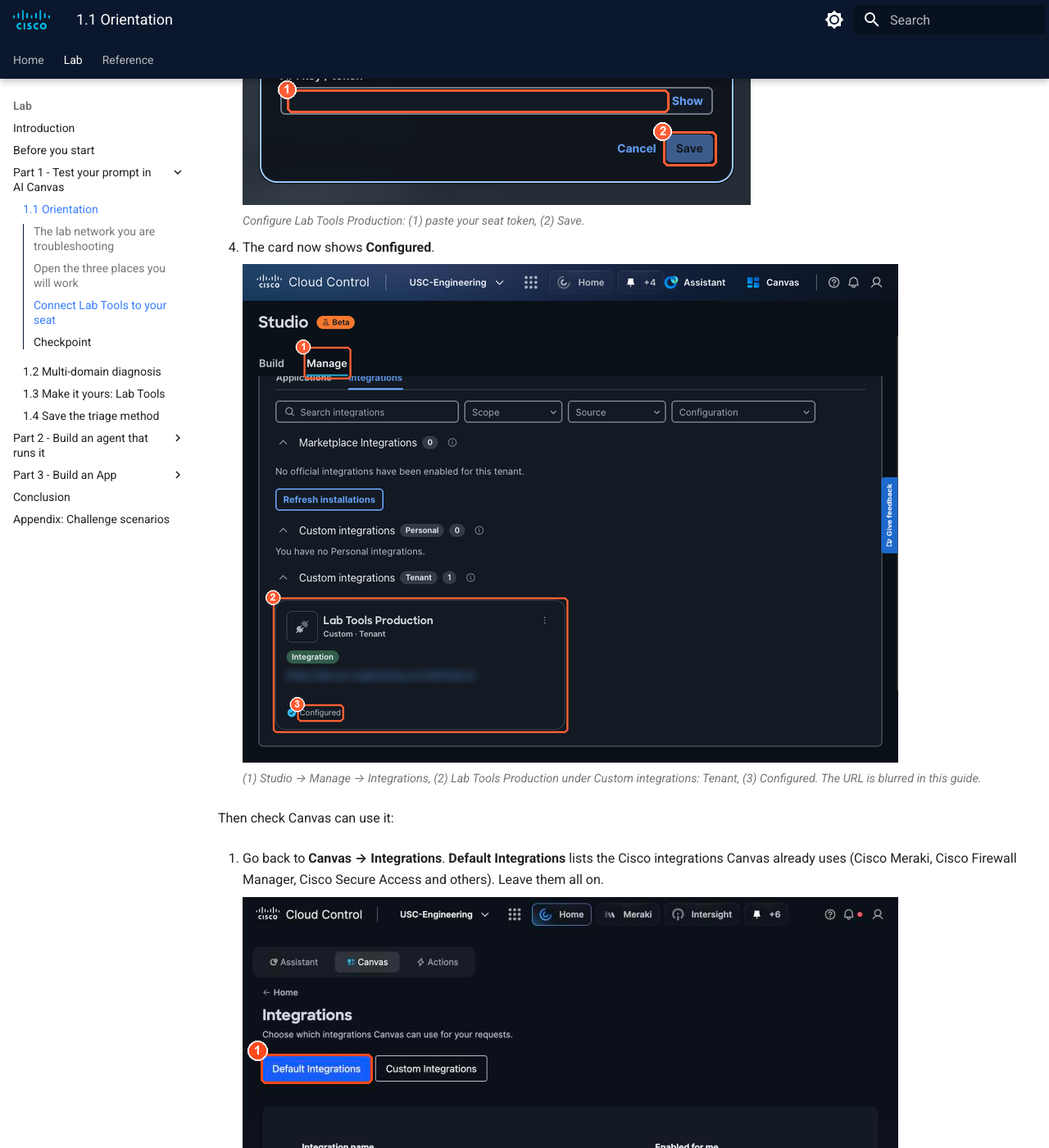
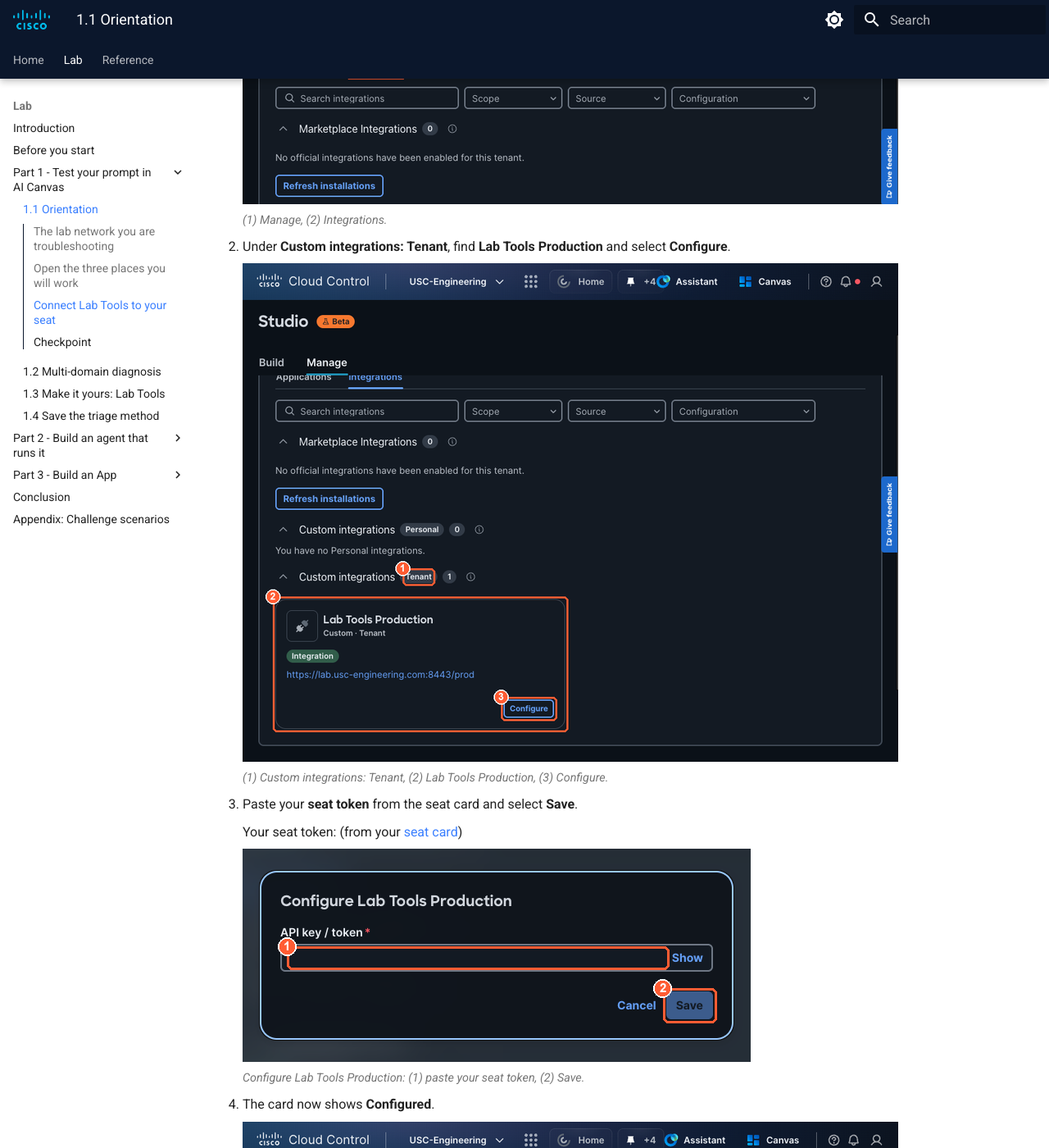
Before and after one commit to mokuma56/cloud-control-agent-lab-guide, an MkDocs documentation site: the page built from docs/part1/1-1-orientation.md, in a window 1280 px wide and 1400 px high, scrolled down 2674 px. Shown: the whole window at 82% size. Built offline with MkDocs 1.6.1 and Material for MkDocs 9.7.7, drawn with Linux system fonts in a browser that asks for light colours; some of the changed text lies outside the part shown.

Commit message:
1.1: screenshots for steps 1 and 2; Studio screenshots without blur
Co-Authored-By: Claude Opus 5.5 <noreply@anthropic.com>

```diff
--- a/docs/part1/1-1-orientation.md
+++ b/docs/part1/1-1-orientation.md
@@ -41,7 +41,17 @@ organization, and both Canvas and your Studio agent use it. Everyone sees the sa
 person adds their own credential, which stays private.
 
 1. In **Studio**, select **Manage**, then **Integrations**.
+
+    ![02b-studio-manage-integrations](../img/02b-studio-manage-integrations.png){ loading=lazy }
+
+    *(1) Manage, (2) Integrations.*
+
 2. Under **Custom integrations: Tenant**, find **Lab Tools Production** and select **Configure**.
+
+    ![02c-studio-lab-tools-tenant](../img/02c-studio-lab-tools-tenant.png){ loading=lazy }
+
+    *(1) Custom integrations: Tenant, (2) Lab Tools Production, (3) Configure.*
+
 3. Paste your **seat token** from the seat card and select **Save**.
 
     Your seat token: <span class="sc-tokenbtn"></span>
@@ -54,7 +64,7 @@ person adds their own credential, which stays private.
 
     ![03b-studio-lab-tools-configured](../img/03b-studio-lab-tools-configured.png){ loading=lazy }
 
-    *(1) Studio → Manage → Integrations, (2) Lab Tools Production under Custom integrations: Tenant, (3) Configured. The URL is blurred in this guide.*
+    *(1) Studio → Manage → Integrations, (2) Lab Tools Production under Custom integrations: Tenant, (3) Configured.*
 
 Then check Canvas can use it:
 
```
Also changed, not shown: docs/img/02b-studio-manage-integrations.png (added), docs/img/02c-studio-lab-tools-tenant.png (added), docs/img/03b-studio-lab-tools-configured.png.
